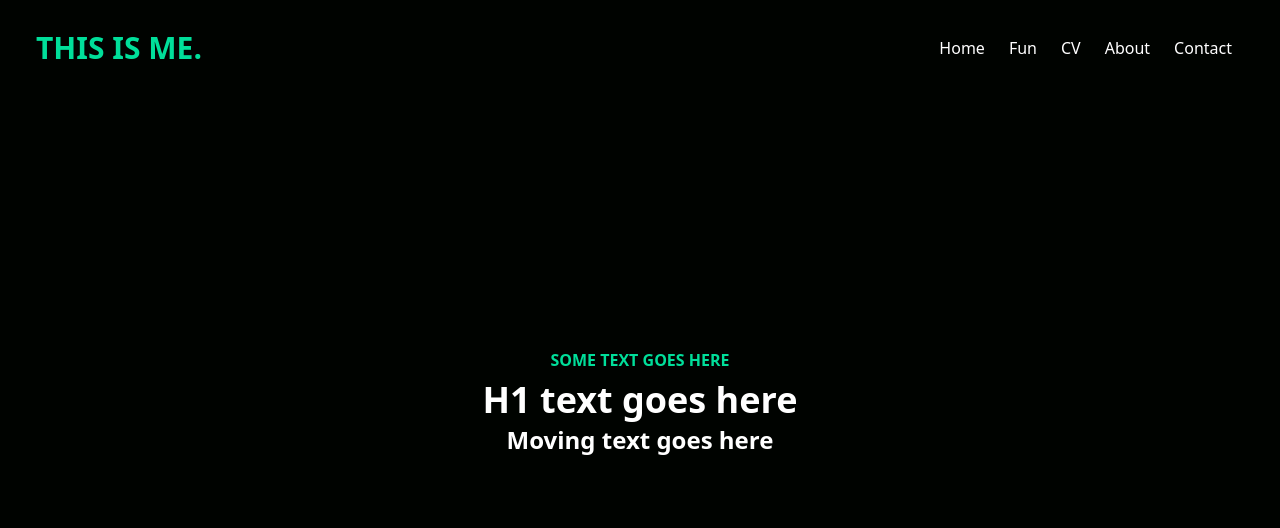
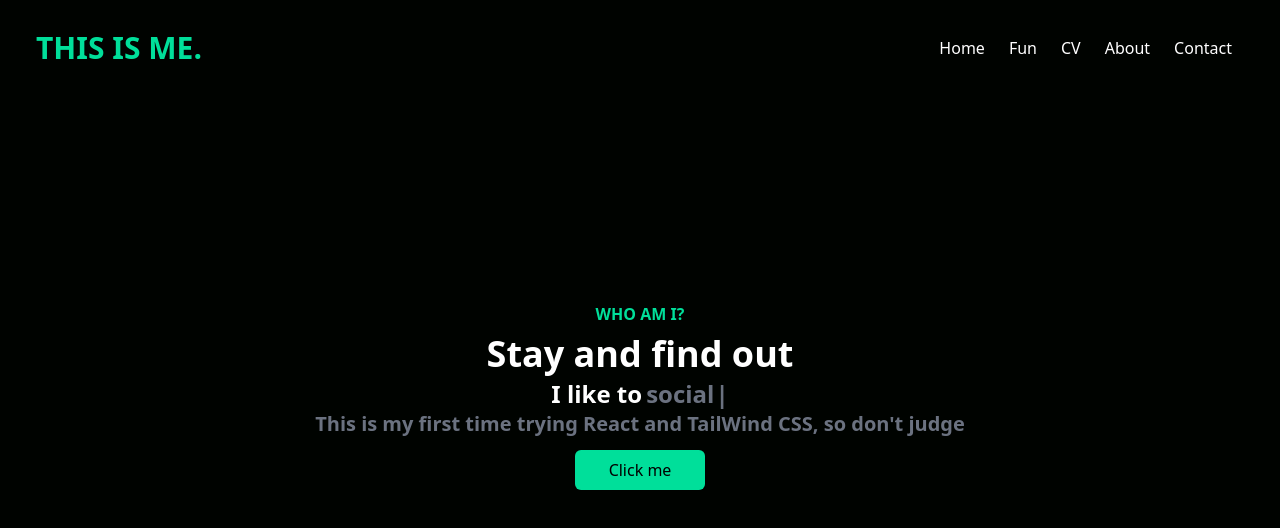
Before and after one commit to gustavwiese/tailwind-react-fun, a React (Create React App) app: page / in a window 1280 px wide. Shown: the top 528 px of the page. Built offline with nearby package versions, Linux system fonts and the light colour scheme.

Commit message:
midtext done with typewriter

```diff
--- a/package.json
+++ b/package.json
@@ -10,6 +10,7 @@
     "react-dom": "^18.2.0",
     "react-icons": "^4.11.0",
     "react-scripts": "5.0.1",
+    "typewriter-effect": "^2.21.0",
     "web-vitals": "^2.1.4"
   },
   "scripts": {
--- a/src/components/Midtext.jsx
+++ b/src/components/Midtext.jsx
@@ -1,14 +1,31 @@
 import React from "react";
+import Typewriter from "typewriter-effect";
 
 const Midtext = () => {
   return (
     <div className="text-white">
       <div className="max-w-[800px] mt-[-96px] w-full h-screen mx-auto text-center flex flex-col justify-center">
-        <p className="text-[#00df9a] font-bold p-1">SOME TEXT GOES HERE</p>
-        <h1 className="md:text-4xl sm:text-3xl text-2xl font-bold md:py-1">H1 text goes here</h1>
-        <div>
-          <p className="md:text-2xl sm:text-xl text-l font-bold">Moving text goes here</p>
+        <p className="text-[#00df9a] font-bold p-1">WHO AM I?</p>
+        <h1 className="md:text-4xl sm:text-3xl text-2xl font-bold md:py-1">Stay and find out</h1>
+        <div className="flex justify-center">
+          <p className="md:text-2xl sm:text-xl text-l font-bold">I like to</p>
+          <p className="md:text-2xl sm:text-xl text-l font-bold pl-1 text-gray-500">
+            <Typewriter
+              options={{
+                strings: ["game", "workout", "socialize", "swim"],
+                autoStart: true,
+                loop: true,
+                pauseFor: 500,
+              }}
+            />
+          </p>
         </div>
+        <p className="md:text-xl text-l font-bold text-gray-500">
+          This is my first time trying React and TailWind CSS, so don't judge
+        </p>
+        <button className="bg-[#00df9a] w-[130px] rounded-md font-medium my-3 py-2 mx-auto text-black">
+          Click me
+        </button>
       </div>
     </div>
   );
```
Also changed, not shown: 1 other file (tests, documents, lock files or other folders).
